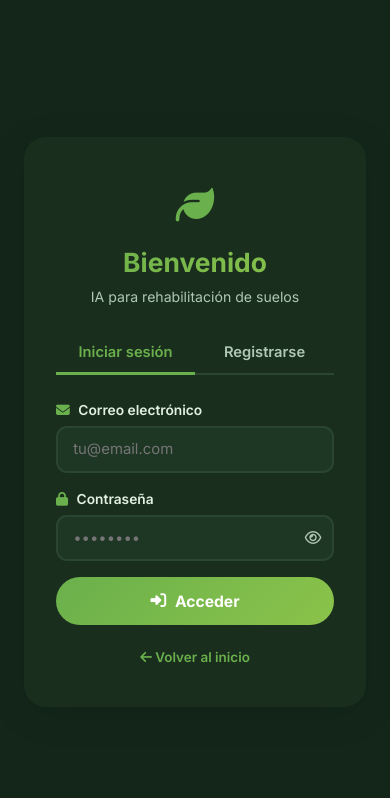
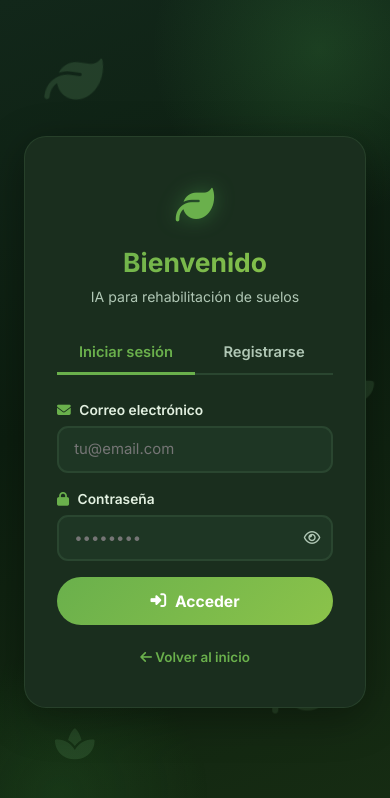
Before and after one commit to Ybeltay/Eco-Scan-v2.0, a plain HTML site: page login.html in a window 390 px wide. Drawn offline with Linux system fonts and the light colour scheme; no server answers.

Commit message:
Enhance mobile login page with background effects
Added mobile-specific background decoration and styles.

```diff
--- a/login.html
+++ b/login.html
@@ -16,6 +16,8 @@
             display: flex;
             background: var(--bg-primary);
             transition: background .3s, color .3s;
+            position: relative;
+            overflow: hidden;
         }
 
         /* ══════════════════════════════════════════
@@ -304,11 +306,103 @@
         @media (min-width: 1600px) {
             .auth-card { max-width: 760px; width: 86%; }
         }
+        /* ══════════════════════════════════════════
+           MÓVIL (≤768px): fondo con degradado y hojas
+           flotantes animadas detrás del formulario —
+           el panel izquierdo no existe en este ancho,
+           así que el formulario necesita su propio
+           ambiente visual en vez de un fondo plano.
+        ══════════════════════════════════════════ */
+        .mobile-bg-deco { display: none; }
+
+        @media (max-width: 768px) {
+            .login-page {
+                background: linear-gradient(160deg, #12271a 0%, #0c1e0f 45%, #172d13 100%);
+            }
+
+            /* Resplandores suaves, iguales en espíritu a los del panel de escritorio */
+            .login-page::before {
+                content: '';
+                position: absolute;
+                top: -120px; right: -100px;
+                width: 340px; height: 340px;
+                border-radius: 50%;
+                background: radial-gradient(circle, rgba(76,175,80,.20) 0%, transparent 70%);
+                pointer-events: none;
+                z-index: 0;
+            }
+            .login-page::after {
+                content: '';
+                position: absolute;
+                bottom: -100px; left: -90px;
+                width: 300px; height: 300px;
+                border-radius: 50%;
+                background: radial-gradient(circle, rgba(46,125,50,.18) 0%, transparent 70%);
+                pointer-events: none;
+                z-index: 0;
+            }
+
+            /* Hojas flotantes de fondo — solo visibles en móvil */
+            .mobile-bg-deco {
+                display: block;
+                position: absolute;
+                inset: 0;
+                overflow: hidden;
+                pointer-events: none;
+                z-index: 0;
+            }
+            .mobile-bg-deco i {
+                position: absolute;
+                color: rgba(129,199,132,.16);
+                animation: mobileLeafFloat 11s ease-in-out infinite;
+            }
+            .mobile-bg-deco i:nth-child(1) { font-size: 3.4rem; top: 8%;  left: 12%; animation-delay: 0s; }
+            .mobile-bg-deco i:nth-child(2) { font-size: 2.6rem; top: 18%; left: 74%; animation-delay: 1.8s; }
+            .mobile-bg-deco i:nth-child(3) { font-size: 4rem;   top: 78%; left: 70%; animation-delay: 3.2s; }
+            .mobile-bg-deco i:nth-child(4) { font-size: 2.2rem; top: 86%; left: 14%; animation-delay: 5s; }
+            .mobile-bg-deco i:nth-child(5) { font-size: 2.8rem; top: 46%; left: 84%; animation-delay: 2.4s; }
+
+            @keyframes mobileLeafFloat {
+                0%, 100% { transform: translateY(0) rotate(0deg); }
+                50%      { transform: translateY(-16px) rotate(8deg); }
+            }
+
+            /* El formulario debe quedar por encima de la decoración de fondo */
+            .login-form-side {
+                position: relative;
+                z-index: 2;
+            }
+
+            /* Un poco más de presencia sobre el nuevo fondo con degradado */
+            .auth-card {
+                box-shadow: 0 10px 40px rgba(0,0,0,.35);
+                border: 1px solid rgba(129,199,132,.12);
+            }
+
+            /* Logo con el mismo resplandor que usa el panel de escritorio */
+            .auth-logo {
+                filter: drop-shadow(0 0 10px rgba(76,175,80,.4));
+            }
+        }
+
+        /* Respeta a quien prefiere menos movimiento en pantalla */
+        @media (prefers-reduced-motion: reduce) {
+            .mobile-bg-deco i { animation: none; }
+        }
     </style>
 </head>
 <body>
 
 <div class="login-page">
+
+    <!-- ═══ Decoración de fondo — solo visible en móvil ═══ -->
+    <div class="mobile-bg-deco">
+        <i class="fas fa-leaf"></i>
+        <i class="fas fa-seedling"></i>
+        <i class="fas fa-leaf"></i>
+        <i class="fas fa-spa"></i>
+        <i class="fas fa-seedling"></i>
+    </div>
 
     <!-- ═══ PANEL IZQUIERDO (solo desktop) ═══ -->
     <aside class="login-panel">
@@ -369,7 +463,7 @@
 
             <div class="panel-foot">
                 <i class="fas fa-shield-alt"></i>
-                <span>Tus datos se almacenan localmente en tu equipo</span>
+                <span>Tus datos se guardan de forma segura y persistente</span>
             </div>
         </div>
     </aside>
```
